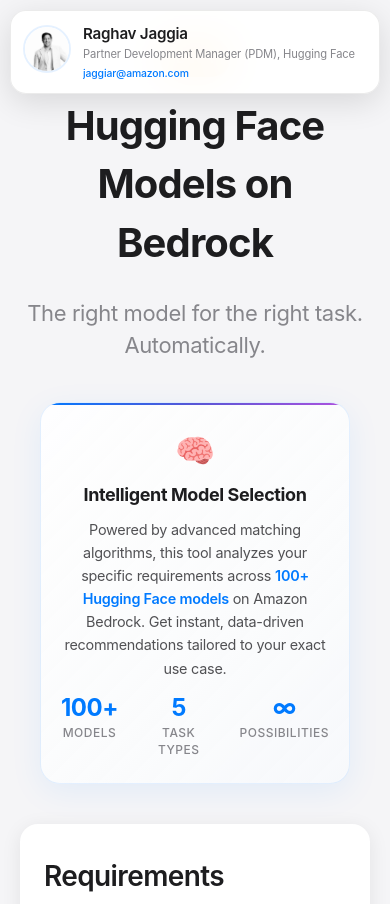
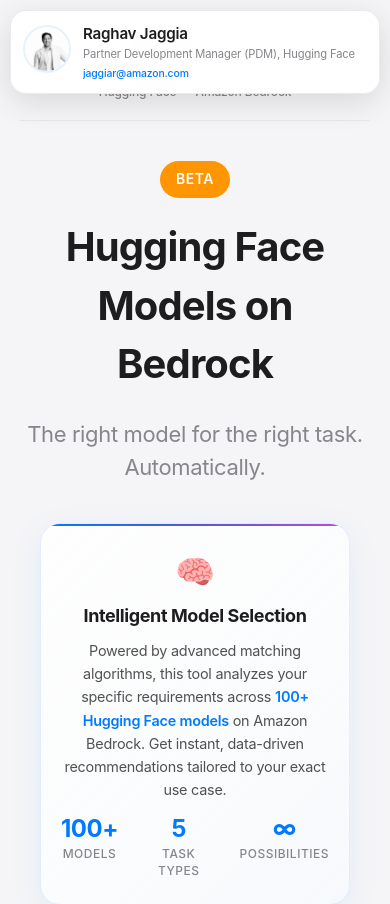
Before and after one commit to rjaggia/LLM-Calculator, a Next.js app: page /LLM-Calculator/ in a window 390 px wide. Shown: the top 904 px of the page. Built offline with nearby package versions, Linux system fonts and the light colour scheme; grey boxes are pictures that could not be loaded; a web font is replaced by a local one.

Commit message:
Move logos to header with simplified company names

```diff
--- a/app/globals.css
+++ b/app/globals.css
@@ -254,38 +254,42 @@ body {
   letter-spacing: 0.5px;
 }
 
-.footer {
-  margin-top: 80px;
-  padding: 40px 0;
-  border-top: 1px solid rgba(0, 0, 0, 0.06);
+.header-logos {
   text-align: center;
+  margin-bottom: 60px;
+  padding-bottom: 30px;
+  border-bottom: 1px solid rgba(0, 0, 0, 0.06);
 }
 
-.footer-logos {
+.header-logos-container {
   display: flex;
   align-items: center;
   justify-content: center;
   gap: 24px;
-  margin-bottom: 16px;
+  margin-bottom: 12px;
 }
 
-.footer-logo {
-  height: 24px;
+.header-logo {
+  height: 28px;
   width: auto;
-  filter: grayscale(40%) opacity(0.7);
+  filter: grayscale(20%) opacity(0.8);
   transition: all 0.3s ease;
 }
 
-.footer-logo:hover {
+.header-logo:hover {
   filter: grayscale(0%) opacity(1);
   transform: scale(1.05);
 }
 
-.footer-text {
+.header-text {
   font-size: 0.8rem;
   color: #86868b;
-  font-weight: 400;
+  font-weight: 500;
   letter-spacing: -0.012em;
+}
+
+.header-text span {
+  margin: 0 8px;
 }
 
 .connector {
@@ -617,20 +621,20 @@ button:active {
     font-size: 0.75rem;
   }
 
-  .footer {
-    margin-top: 60px;
-    padding: 30px 20px;
+  .header-logos {
+    margin-bottom: 40px;
+    padding-bottom: 20px;
   }
 
-  .footer-logos {
+  .header-logos-container {
     gap: 16px;
   }
 
-  .footer-logo {
-    height: 20px;
+  .header-logo {
+    height: 24px;
   }
 
-  .footer-text {
+  .header-text {
     font-size: 0.75rem;
   }
 
--- a/app/page.tsx
+++ b/app/page.tsx
@@ -224,6 +224,20 @@ export default function Home() {
 
   return (
     <div className="container">
+      <header className="header-logos">
+        <div className="header-logos-container">
+          <div className="logo-item">
+            <img src="https://huggingface.co/front/assets/huggingface_logo-noborder.svg" alt="Hugging Face" className="header-logo" />
+          </div>
+          <div className="connector">×</div>
+          <div className="logo-item">
+            <img src="/LLM-Calculator/bedrock-logo.png" alt="Amazon Bedrock" className="header-logo" />
+          </div>
+        </div>
+        <div className="header-text">
+          <span>Hugging Face</span> <span>Amazon Bedrock</span>
+        </div>
+      </header>
       <div className="author-card">
         <div className="author-photo">
           <img src="/LLM-Calculator/photo.jpg" alt="Raghav Jaggia" onError={(e) => { e.currentTarget.src = 'https://via.placeholder.com/48x48/007aff/ffffff?text=RJ' }} />
@@ -349,19 +363,6 @@ export default function Home() {
           )}
         </div>
       </div>
-
-      <footer className="footer">
-        <div className="footer-logos">
-          <div className="logo-item">
-            <img src="https://huggingface.co/front/assets/huggingface_logo-noborder.svg" alt="Hugging Face" className="footer-logo" />
-          </div>
-          <div className="connector">×</div>
-          <div className="logo-item">
-            <img src="/LLM-Calculator/bedrock-logo.png" alt="Amazon Bedrock" className="footer-logo" />
-          </div>
-        </div>
-        <div className="footer-text">Powered by Hugging Face models on Amazon Bedrock</div>
-      </footer>
     </div>
   )
 }
```
